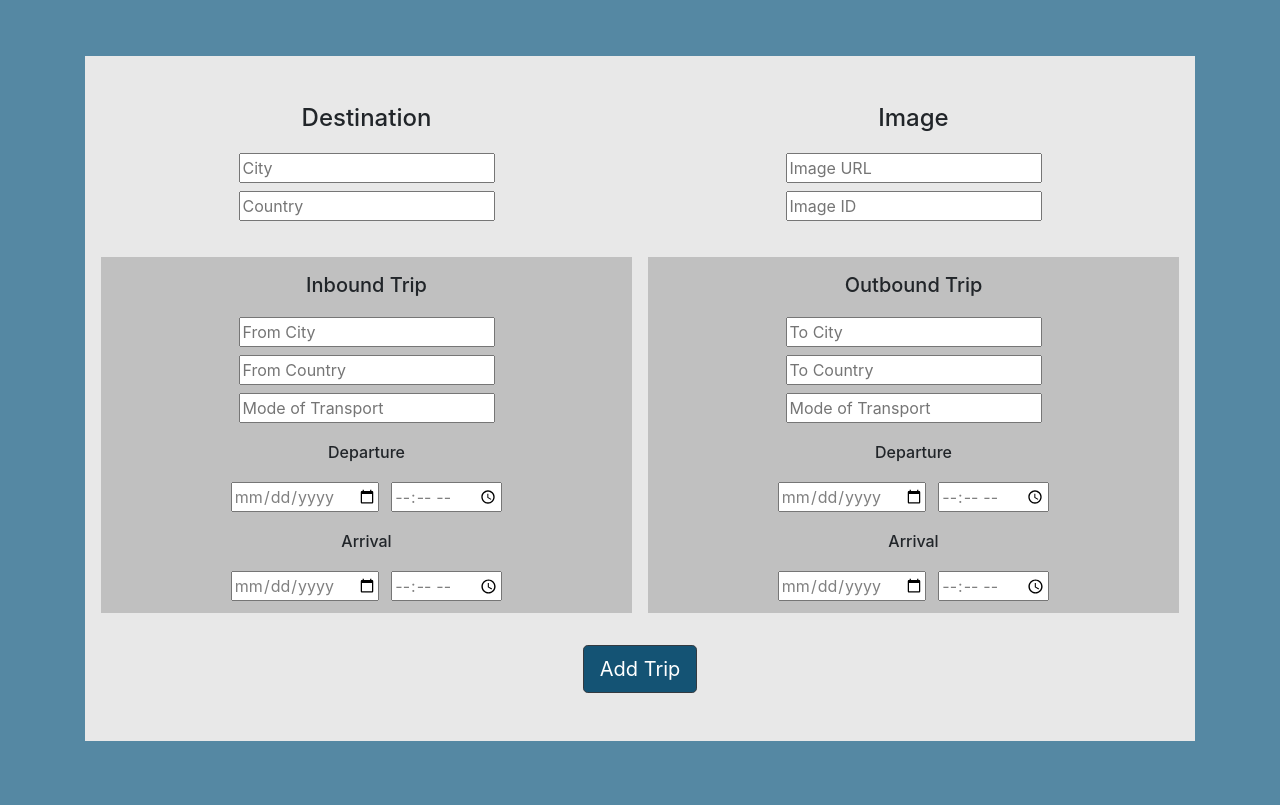
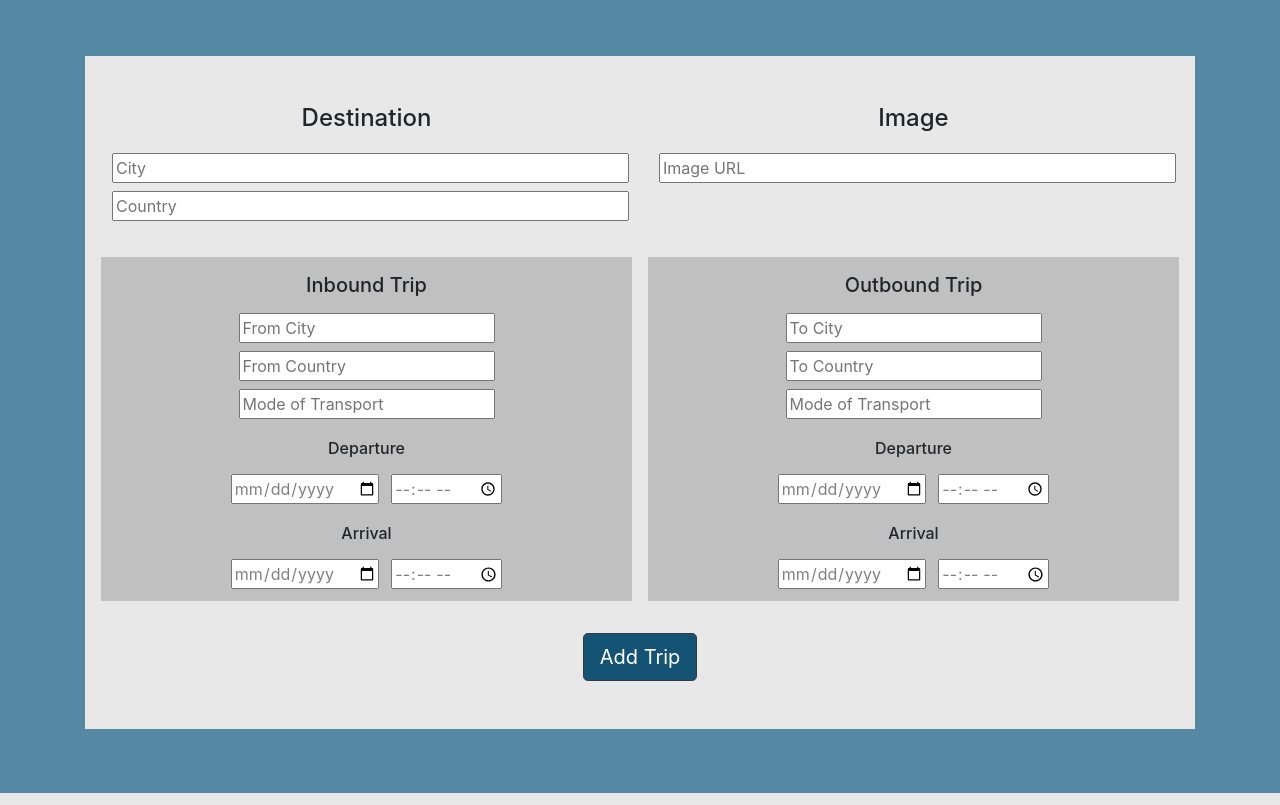
Before and after one commit to cherise-tan/travel-planner-auth, a Node server app: page /add in a window 1280 px wide. Shown: the part 72-877 px from the top of the page. Run offline with Node 20, Linux system fonts and the light colour scheme; some libraries are stand-ins or nearby versions.

Commit message:
Update image url setup

```diff
--- a/public/css/styles.css
+++ b/public/css/styles.css
@@ -39,9 +39,14 @@ body{
   object-fit: cover;
 }
 
-/* ADD NEW TRIPS */
+/* ADD TRIP FORM */
 .add-trip-col{
   text-align: center;
+}
+
+.wide-text-field{
+  width: 100%;
+  min-width: 15rem;
 }
 
 .btn{
--- a/seeds/destinations.js
+++ b/seeds/destinations.js
@@ -5,13 +5,13 @@ exports.seed = function(knex, Promise) {
       return knex("destinations").insert([
         // we are inserting an array of objects here
         { id: 1, imageUrl: "https://upload.wikimedia.org/wikipedia/commons/thumb/4/44/Westerkerk_Amsterdam.jpg/220px-Westerkerk_Amsterdam.jpg",
-        imageId: 1, city: "Amsterdam", country: "Netherlands", fromCity: "Wellington", fromCountry: "New Zealand", inboundDepartureDate: "2019-06-07",
+        city: "Amsterdam", country: "Netherlands", fromCity: "Wellington", fromCountry: "New Zealand", inboundDepartureDate: "2019-06-07",
         inboundDepartureTime: "16:45", inboundTransport: "plane", inboundArrivalDate: "2019-06-08", inboundArrivalTime: "11:50", toCity: "Bocholt",
         toCountry: "Germany", outboundDepartureDate: "2019-06-09", outboundDepartureTime: "18:15", outboundTransport: "bus",
         outboundArrivalDate: "2019-06-09", outboundArrivalTime: "20:15"},
 
         { id: 2, imageUrl: "https://media-cdn.tripadvisor.com/media/photo-s/05/4a/d9/38/stadtwald-bocholt.jpg",
-        imageId: 2, city: "Bocholt", country: "Germany", fromCity: "Amsterdam", fromCountry: "Netherlands", inboundDepartureDate: "2019-06-09",
+        city: "Bocholt", country: "Germany", fromCity: "Amsterdam", fromCountry: "Netherlands", inboundDepartureDate: "2019-06-09",
         inboundDepartureTime: "18:15", inboundTransport: "bus", inboundArrivalDate: "2019-06-09", inboundArrivalTime: "20:15", toCity: "Dusseldorf",
         toCountry: "Germany", outboundDepartureDate: "2019-06-13", outboundDepartureTime: "00:00", outboundTransport: "car",
         outboundArrivalDate: "2019-06-13", outboundArrivalTime: "00:00"}
--- a/views/add.hbs
+++ b/views/add.hbs
@@ -6,38 +6,37 @@
       <div class="row mx-auto pb-3" >
         <div class="col py-2 add-trip-col">
           <h4 class="pt-3 pb-2">Destination</h4>
-          <input type="text" name="city" placeholder="City" class="m-1">
-          <input type="text" name="country" placeholder="Country" class="m-1">
+          <input type="text" name="city" placeholder="City" class="m-1 wide-text-field">
+          <input type="text" name="country" placeholder="Country" class="m-1 wide-text-field">
         </div>
         <div class="col py-2 add-trip-col ">
           <h4 class="pt-3 pb-2">Image</h4>
-          <input type="text" name="imageUrl" placeholder="Image URL" class="m-1">
-          <input type="text" name="imageId" placeholder="Image ID" class="m-1">
+          <input type="text" name="imageUrl" placeholder="Image URL" class="m-1 wide-text-field">
         </div>
       </div>
 
       <div class="row mx-auto">
         <div class="col pb-2 add-trip-col m-2" style="background-color: silver">
-          <h5 class="pt-3 pb-2">Inbound Trip</h5>
+          <h5 class="pt-3 pb-1">Inbound Trip</h5>
           <input type="text" name="fromCity" placeholder="From City" class="m-1">
           <input type="text" name="fromCountry" placeholder="From Country" class="m-1">
           <input type="text" name="inboundTransport" placeholder="Mode of Transport" class="m-1">
-          <h6 class="pt-3 pb-2">Departure</h6>
+          <h6 class="pt-3 pb-1">Departure</h6>
           <input type="date" name="inboundDepartureDate" placeholder="Date of Departure" class="m-1 grey">
           <input type="time" name="inboundDepartureTime" placeholder="Time of Departure" class="m-1 grey">
-          <h6 class="pt-3 pb-2">Arrival</h6>
+          <h6 class="pt-3 pb-1">Arrival</h6>
           <input type="date" name="inboundArrivalDate" placeholder="Date of Arrival" class="m-1 grey">
           <input type="time" name="inboundArrivalTime" placeholder="Time of Arrival" class="m-1 grey">
         </div>
         <div class="col pb-2 add-trip-col m-2"  style="background-color: silver">
-          <h5 class="pt-3 pb-2">Outbound Trip</h5>
+          <h5 class="pt-3 pb-1">Outbound Trip</h5>
           <input type="text" name="toCity" placeholder="To City" class="m-1">
           <input type="text" name="toCountry" placeholder="To Country" class="m-1">
           <input type="text" name="outboundTransport" placeholder="Mode of Transport" class="m-1">
-          <h6 class="pt-3 pb-2">Departure</h6>
+          <h6 class="pt-3 pb-1">Departure</h6>
           <input type="date" name="outboundDepartureDate" placeholder="Date of Departure" class="m-1 grey">
           <input type="time" name="outboundDepartureTime" placeholder="Time of Departure" class="m-1 grey">
-          <h6 class="pt-3 pb-2">Arrival</h6>
+          <h6 class="pt-3 pb-1">Arrival</h6>
           <input type="date" name="outboundArrivalDate" placeholder="Date of Arrival" class="m-1 grey">
           <input type="time" name="outboundArrivalTime" placeholder="Time of Arrival" class="m-1 grey">
         </div>
```
Also changed, not shown: dev.sqlite3, migrations/20190503161137_destinations.js.
